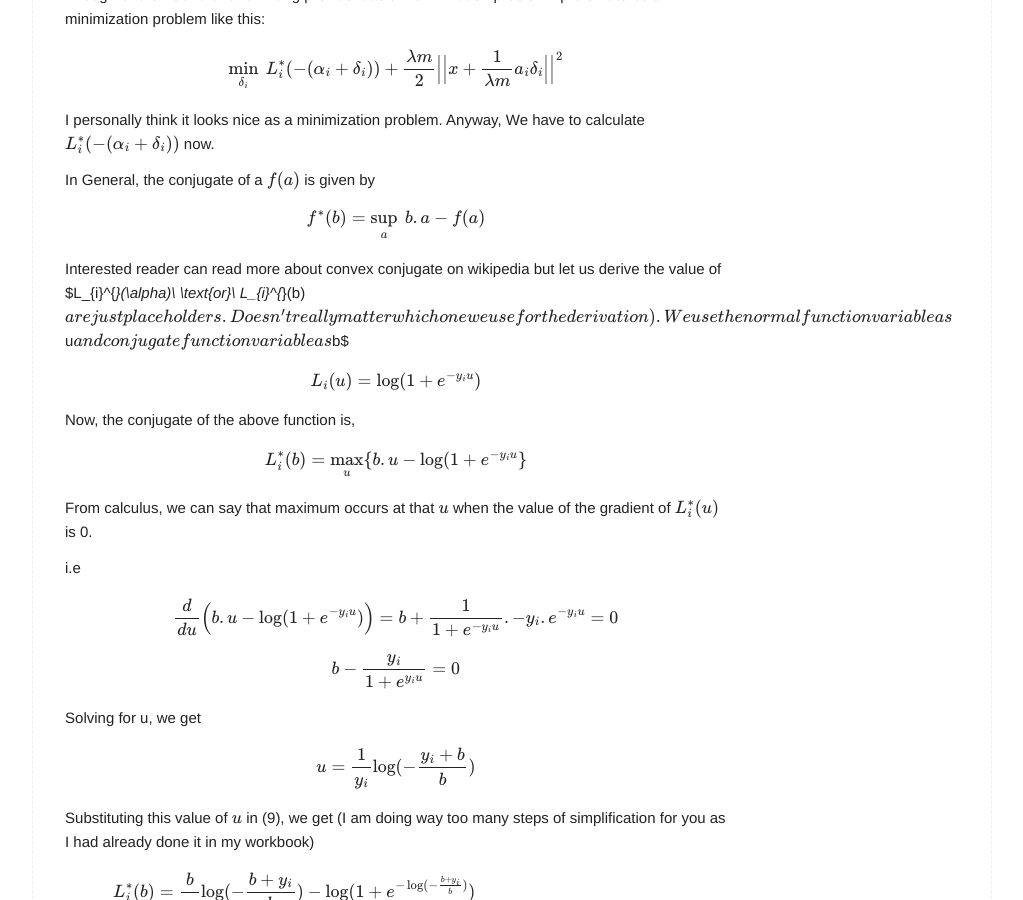
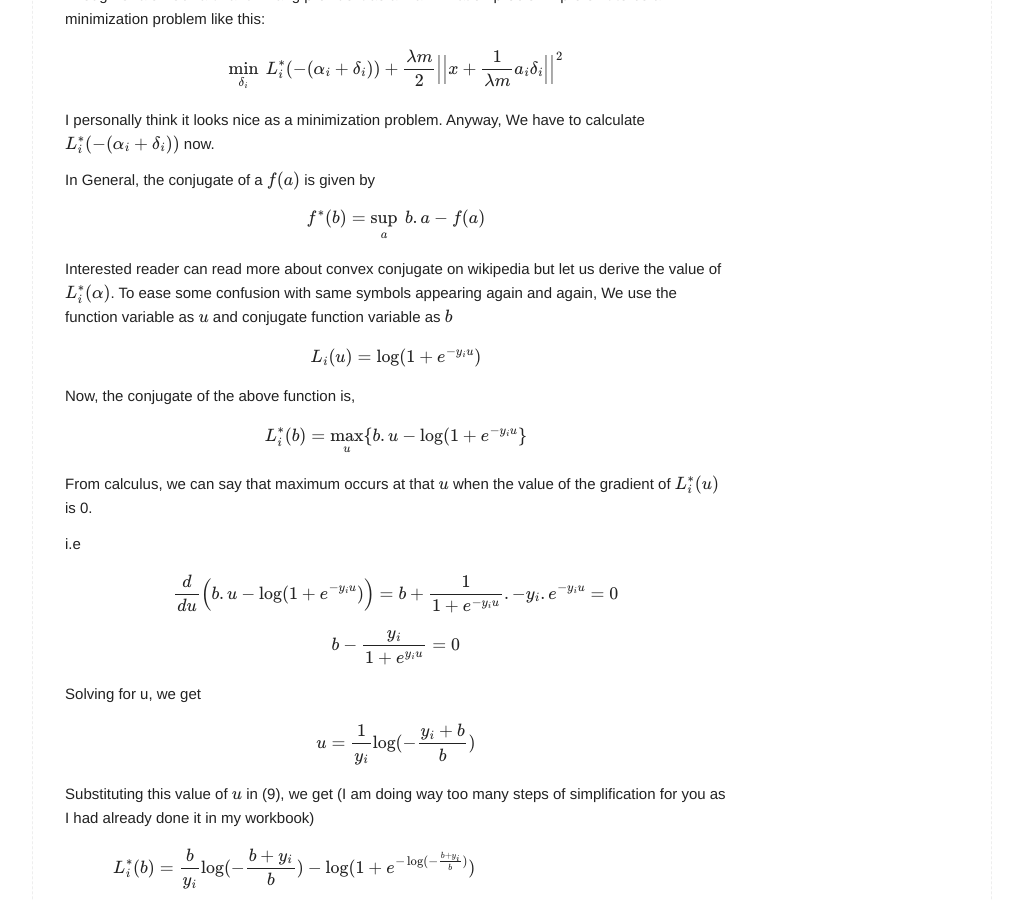
Before and after one commit to CGudapati/cgudapati.github.io, a Jekyll site: the page built from _posts/2019-11-07-Stochatsic-Dual-Coordinate-Ascent-1D-Minimizaton-Subproblem.md, in a window 1280 px wide and 900 px high, scrolled down 1525 px. Shown: the whole window, without its empty margins (128-1151 px from the left). Built offline with Jekyll 4.4.1, drawn with Linux system fonts in a browser that asks for light colours; formulas are drawn with MathJax 3.

Commit message:
added a new post on SDCA minimization

```diff
--- a/_posts/2019-11-07-Stochatsic-Dual-Coordinate-Ascent-1D-Minimizaton-Subproblem.md
+++ b/_posts/2019-11-07-Stochatsic-Dual-Coordinate-Ascent-1D-Minimizaton-Subproblem.md
@@ -93,7 +93,7 @@ f^{*}(b) = \sup_{a}\  b.a - f(a)
 $$
 
 
-Interested reader can read more about convex conjugate on wikipedia but let us derive the value of $L_{i}^{*}(\alpha)\  \text{or}\ L_{i}^{*}(b)  $ are just placeholders. Doesn't really matter which one we use for the derivation) .  We use the normal function variable as $u$ and conjugate function variable as $b$
+Interested reader can read more about convex conjugate on wikipedia but let us derive the value of $L_{i}^{*}(\alpha)$.  To ease some confusion with same symbols appearing again and again,  We use the  function variable as $u$ and conjugate function variable as $b$
 
 
 $$
```
